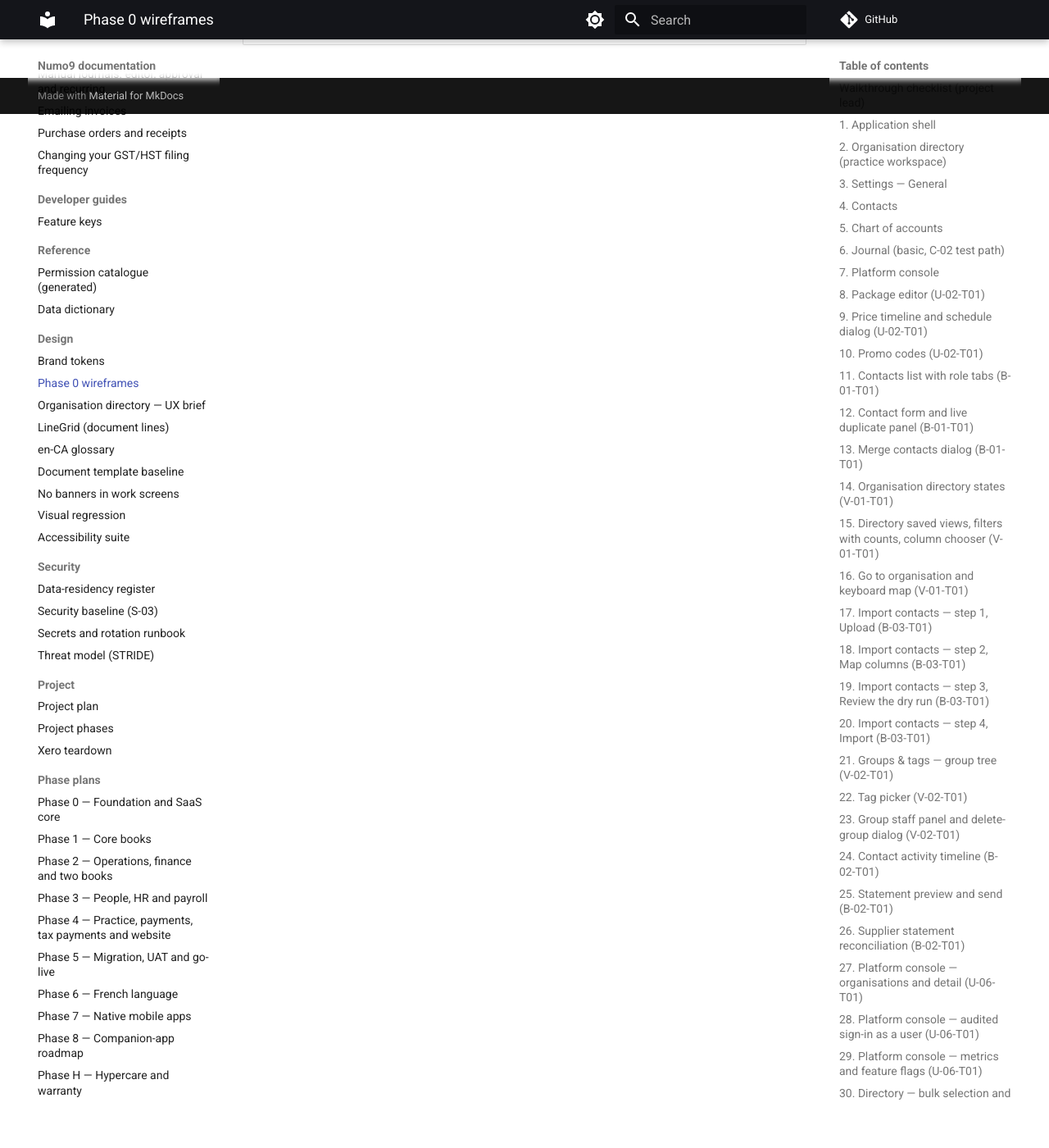
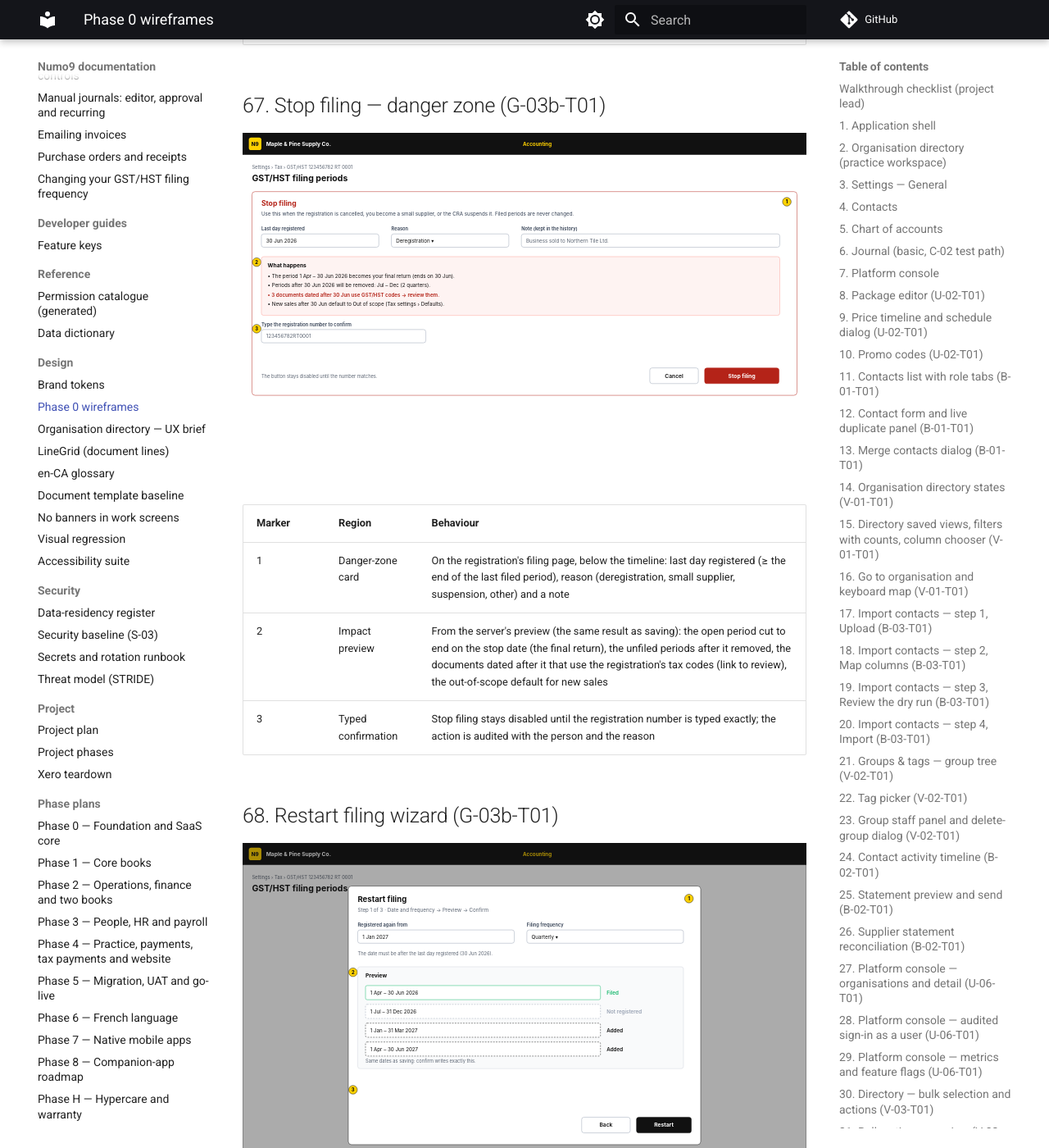
Before and after one commit to obadahpip/numo9, an MkDocs documentation site: the page built from docs/design/wireframes.md, in a window 1280 px wide and 1400 px high, scrolled down 65329 px. Shown: the whole window at 82% size. Built offline with MkDocs 1.6.1 and Material for MkDocs 9.7.7, drawn with Linux system fonts in a browser that asks for light colours; comment, search, counter and statistics services are not loaded; some of the changed text lies outside the part shown.

Commit message:
G-03b-T01: wireframes — stop-filing danger zone with impact preview and typed confirmation, restart wizard, timeline Not registered band with event markers
Co-Authored-By: Claude Opus 5.5 <noreply@anthropic.com>
Claude-Session: https://claude.ai/code/session_014t7GjfgXsoMHN8wuVdi8uK

```diff
--- a/docs/design/wireframes.md
+++ b/docs/design/wireframes.md
@@ -865,3 +865,34 @@ old system with French headers, saved in Windows-1252.
 | 1 | Dates and note | The custom period's start and end, and why (kept in the history) |
 | 2 | Overlap preview | Unfiled periods it overlaps are removed; regular periods realign from the day after its end |
 | 3 | Check | Green when no filed period overlaps; an overlap with a filed period is refused with the period named |
+
+## 67. Stop filing — danger zone (G-03b-T01)
+
+![Stop filing](wireframes/68-filing-stop.svg)
+
+| Marker | Region | Behaviour |
+|---|---|---|
+| 1 | Danger-zone card | On the registration's filing page, below the timeline: last day registered (≥ the end of the last filed period), reason (deregistration, small supplier, suspension, other) and a note |
+| 2 | Impact preview | From the server's preview (the same result as saving): the open period cut to end on the stop date (the final return), the unfiled periods after it removed, the documents dated after it that use the registration's tax codes (link to review), the out-of-scope default for new sales |
+| 3 | Typed confirmation | Stop filing stays disabled until the registration number is typed exactly; the action is audited with the person and the reason |
+
+## 68. Restart filing wizard (G-03b-T01)
+
+![Restart filing](wireframes/69-filing-restart.svg)
+
+| Marker | Region | Behaviour |
+|---|---|---|
+| 1 | Steps | Date (after the stop date) and frequency → preview → confirm; shown only while the registration is stopped |
+| 2 | Preview | The G-03a diff list: filed periods unchanged, the "Not registered" gap, periods added from the restart date (a stub up to the next regular boundary when the date is mid-period) |
+| 3 | Confirm | Saves exactly the previewed result; audited with the person, the date and the frequency |
+
+## 69. Timeline gap band and event markers (G-03b-T01)
+
+![Timeline gap band](wireframes/70-filing-gap-band.svg)
+
+| Marker | Region | Behaviour |
+|---|---|---|
+| 1 | Final period | The period crossing the stop date ends on it (a stub) and is the final return |
+| 2 | Gap band | Dashed grey "Not registered" band from the day after the stop to the day before the restart (open-ended while stopped); no period in it |
+| 3 | Event markers and history | A stop (red) and restart (green) marker at their dates; the list names the reason, note, person and time — never "System" |
+| 4 | Editor warning | A document dated in the gap that uses the registration's tax codes warns `REGISTRATION_STOPPED` inline (G-03b-T12) |
--- a/status.txt
+++ b/status.txt
@@ -858,7 +858,7 @@ Phase 1 Core Books  (572 atomic tasks)
 ✅ E-04-T11 — UI: approver view + inbox registration
 
 [G-03b]
-❌ G-03b-T01 — Wireframes: danger-zone stop card with impact preview, restart wizard, timeline gap band
+✅ G-03b-T01 — Wireframes: danger-zone stop card with impact preview, restart wizard, timeline gap band
 ❌ G-03b-T02 — RegistrationStatusEvent model (registration, action STOP/RESTART, date, reason_code, reason_text, user)
 ❌ G-03b-T03 — Stop service: validate date, truncate the open period, delete later unfiled periods, set stop_date, status INACTIVE, record event
 ❌ G-03b-T04 — Generator guard: no periods after stop_date until a restart event exists
```
Also changed, not shown: other parts of status.txt (+1 -1 lines), docs/design/wireframes/68-filing-stop.svg (added), docs/design/wireframes/69-filing-restart.svg (added), docs/design/wireframes/70-filing-gap-band.svg (added).
